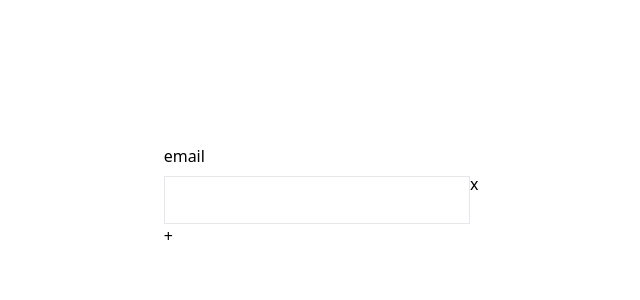
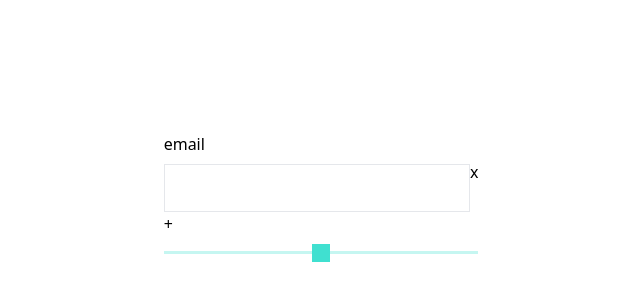
Before and after one commit to honmetha/react-tailwindcss-components, a Next.js app: page /dynamic-form in a window 1280 px wide. Shown: the part 204-504 px from the top of the page, without its empty margins (319-959 px from the left). Built offline with nearby package versions, Linux system fonts and the light colour scheme.

Commit message:
[Updated] Slider component

```diff
--- a/pages/_app.js
+++ b/pages/_app.js
@@ -2,6 +2,7 @@ import "../styles/globals.css";
 import "../styles/tailwind.css";
 import "../styles/NavigationBar.scss";
 import "../styles/Modal.scss";
+import "../styles/Slider.scss";
 
 export default function MyApp({ Component, pageProps }) {
   return <Component {...pageProps} />;
--- a/pages/dynamic-form.js
+++ b/pages/dynamic-form.js
@@ -2,6 +2,7 @@ import * as React from "react";
 import { v4 as uuidv4 } from "uuid";
 
 import InputField from "../components/InputField";
+import Slider from "../components/Slider";
 
 const DynamicForm = () => {
   const [inputFields, setInputFields] = React.useState([
@@ -50,6 +51,7 @@ const DynamicForm = () => {
           </div>
         ))}
         <button onClick={handleAddFields}>+</button>
+        <Slider min={0} max={300} />
       </form>
     </div>
   );
--- a/styles/Slider.scss
+++ b/styles/Slider.scss
@@ -2,7 +2,7 @@
   -webkit-appearance: none;
   width: 100%;
   height: 3px;
-  background-color: rgba($true-v, 0.3);
+  background-color: rgba(turquoise, 0.3);
   outline: none;
 
   &::-webkit-slider-thumb {
@@ -10,14 +10,14 @@
     appearance: none;
     width: 18px;
     height: 18px;
-    background: $true-v;
+    background: turquoise;
     cursor: pointer;
   }
 
   &::-moz-range-thumb {
     width: 18px;
     height: 18px;
-    background: $true-v;
+    background: turquoise;
     cursor: pointer;
   }
 }
```
